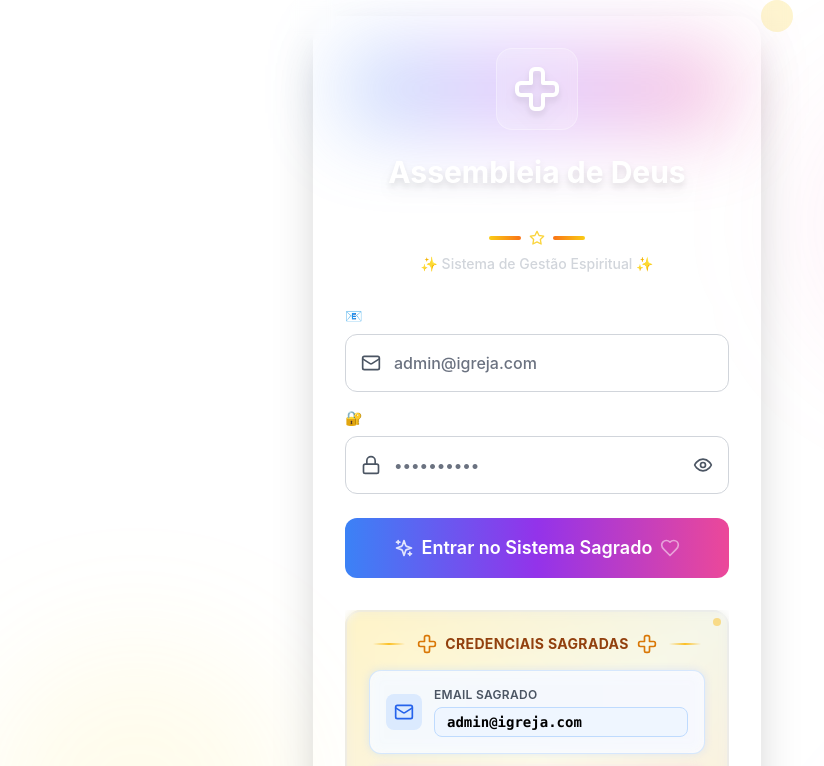
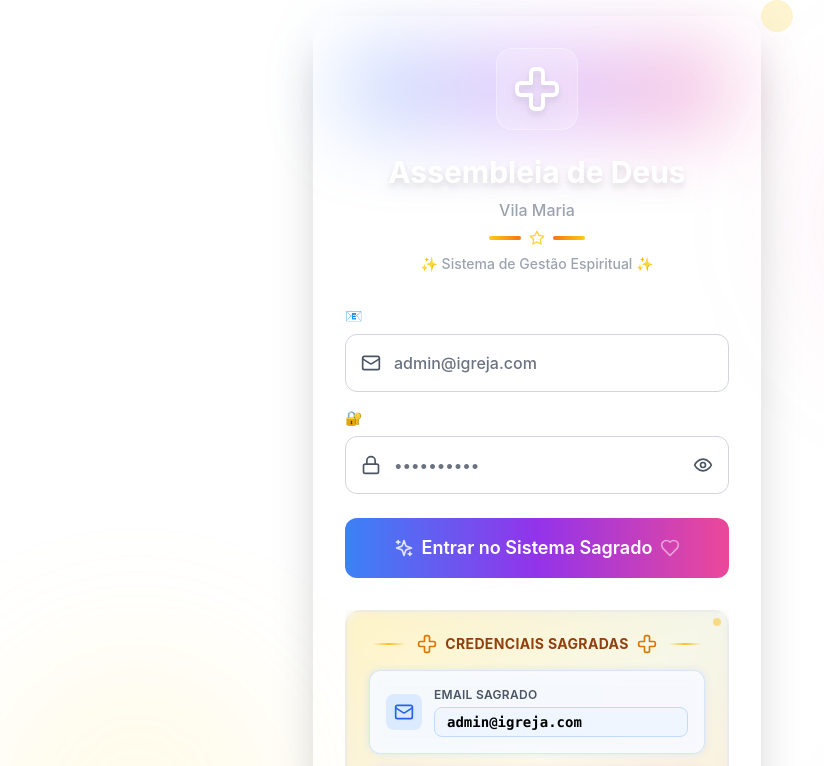
Before and after one commit to Projeto-Motorista/Assembleia, a Next.js app in the folder web/: page /login in a window 1280 px wide. Shown: the top 766 px of the page, without its empty margins (103-927 px from the left). Built offline with nearby package versions, Linux system fonts and the light colour scheme.

Commit message:
Fix: Standardize all subtitle texts to gray-400 color

```diff
--- a/web/src/pages/login.tsx
+++ b/web/src/pages/login.tsx
@@ -84,13 +84,13 @@
                 <h1 className="text-3xl font-bold text-white drop-shadow-lg">
                   Assembleia de Deus
                 </h1>
-                <p className="text-white/90 font-medium">Vila Maria</p>
+                <p className="text-gray-400 font-medium">Vila Maria</p>
                 <div className="flex items-center justify-center space-x-2 mt-4">
                   <div className="h-1 w-8 bg-gradient-to-r from-yellow-400 to-orange-500 rounded-full"></div>
                   <Star className="h-4 w-4 text-yellow-400 animate-pulse" />
                   <div className="h-1 w-8 bg-gradient-to-r from-orange-500 to-yellow-400 rounded-full"></div>
                 </div>
-                <p className="text-gray-300 text-sm mt-4 font-medium">
+                <p className="text-gray-400 text-sm mt-4 font-medium">
                   ✨ Sistema de Gestão Espiritual ✨
                 </p>
               </div>
```
